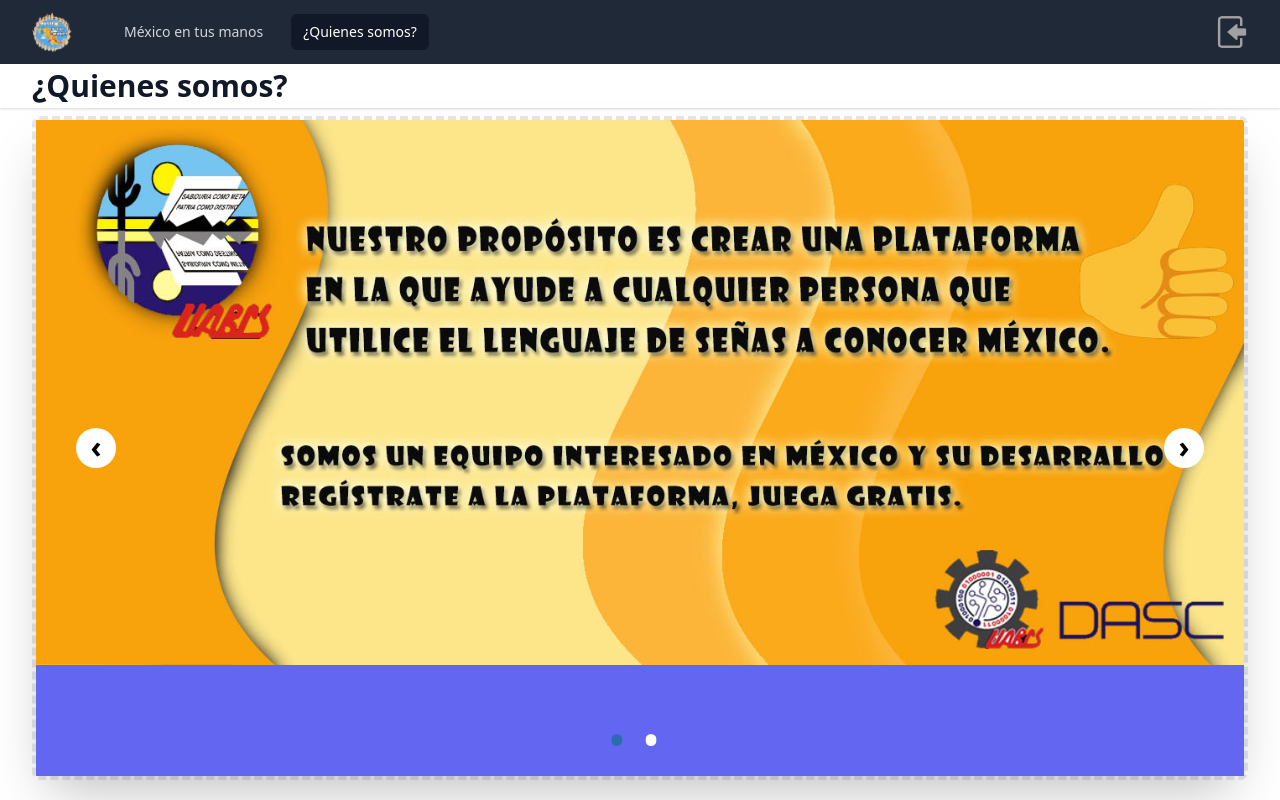
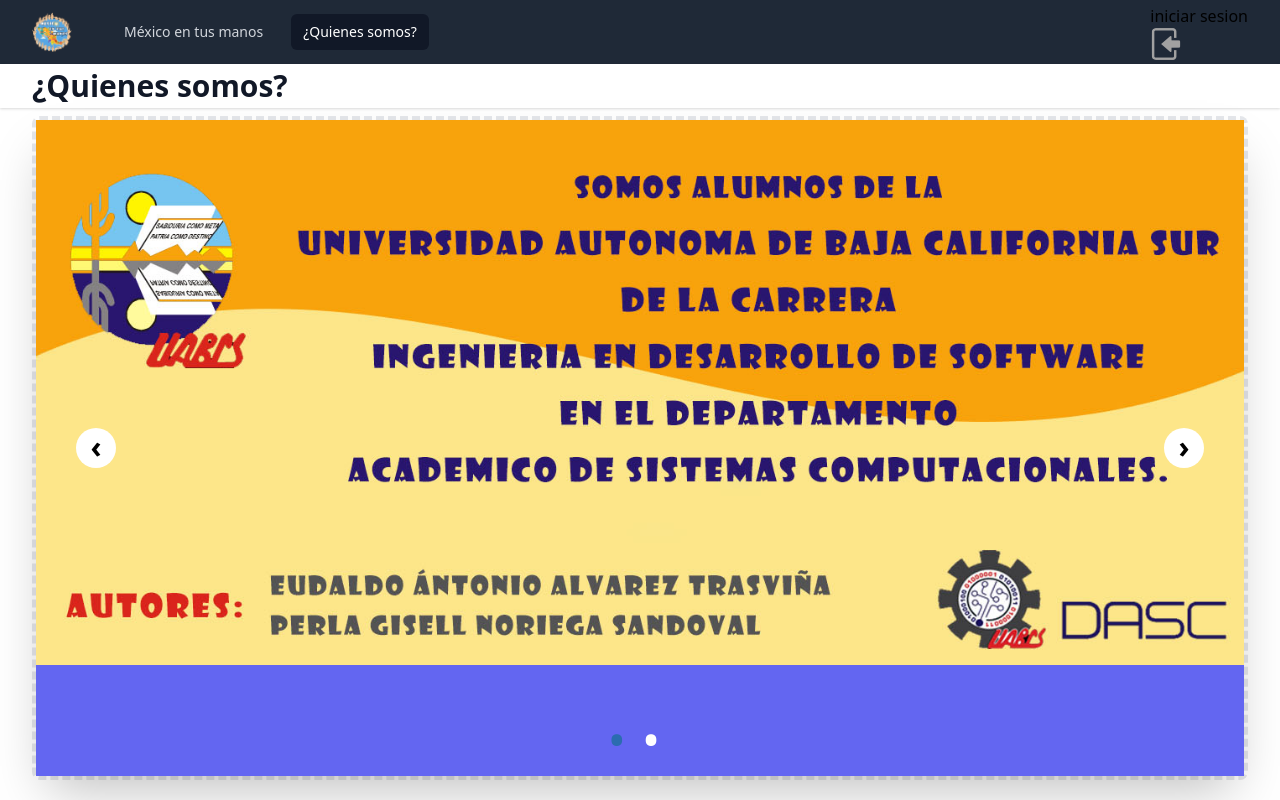
Before and after one commit to EudaldoAlvarez/Mexico-en-tus-manos, a PHP site: page /reference.php in a window 1280 px wide. Run offline with PHP 8.4, Linux system fonts and the light colour scheme.

Commit message:
Update reference.php

```diff
--- a/reference.php
+++ b/reference.php
@@ -73,7 +73,7 @@ module.exports = {
         </div>
         <!-- Profile dropdown -->
         <div class="ml-4 relative">
-            <div>
+            <div> iniciar sesion
               <a href="login/index.php"><img class="h-8 w-8 rounded-md" src="assets/img/sesion.png" alt=""></a>
             </div>
         </div>
@@ -98,7 +98,7 @@ module.exports = {
                 <input class="carousel-open" type="radio" id="carousel-1" name="carousel" aria-hidden="true" hidden="" checked="checked">
                   <div class="carousel-item absolute opacity-0" style="height:82vh;">
                     <div class="block h-full w-full bg-indigo-500 text-white text-5xl text-center">
-                      <img src="assets/img/slide5.jpg"> </img>
+                      <img src="assets/img/slide4.jpg"> </img>
                     </div>
                   </div>
                   <label for="carousel-3" class="prev control-1 w-10 h-10 ml-2 md:ml-10 absolute cursor-pointer hidden text-3xl font-bold text-black hover:text-white rounded-full bg-white hover:bg-blue-700 leading-tight text-center z-10 inset-y-0 left-0 my-auto">‹</label>
```
